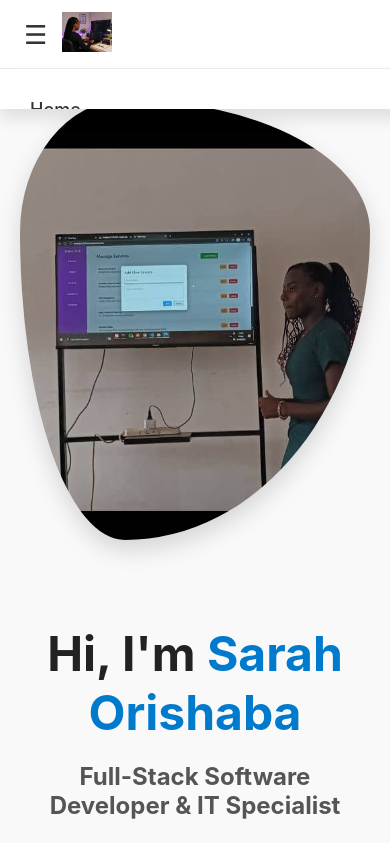
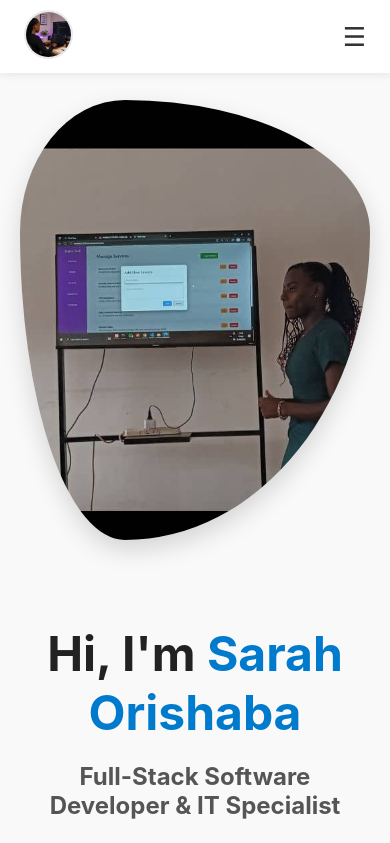
Before and after one commit to sarah-778/My_Portifolio, a React (Create React App) app: page / in a window 390 px wide. Shown: the top 843 px of the page. Built offline with nearby package versions, Linux system fonts and the light colour scheme.

Commit message:
Make logo circular and fix menu and hamburger positioning

```diff
--- a/src/Components/Navebar/Navebar.js
+++ b/src/Components/Navebar/Navebar.js
@@ -12,24 +12,27 @@ function Navbar() {
   return (
     <nav className="navbar">
       <div className="navbar-container">
-        {/* Hamburger Icon on the Left */}
-        <div className="menu-icon" onClick={toggleMenu}>
-          {isOpen ? "✖" : "☰"}
-        </div>
-
-        {/* Logo */}
+        {/* Logo on the Left */}
         <Link to="/" className="navbar-logo" onClick={closeMenu}>
           <img src={logo} alt="Logo" className="logo-image" />
         </Link>
 
-        {/* Nav Links */}
-        <ul className={isOpen ? "nav-links active" : "nav-links"}>
+        {/* Nav Links & Hamburger placed near Contact */}
+        <div className={`nav-menu-wrapper ${isOpen ? "active" : ""}`}>
+          <ul className="nav-links">
             <li><Link to="/" onClick={closeMenu}>Home</Link></li>
             <li><Link to="/about" onClick={closeMenu}>About Me</Link></li>
             <li><Link to="/projects" onClick={closeMenu}>Projects</Link></li>
             <li><Link to="/services" onClick={closeMenu}>Services</Link></li>
+            {/* Contact link placed right before the hamburger */}
             <li><Link to="/contact" onClick={closeMenu}>Contact</Link></li>
           </ul>
+        </div>
+
+        {/* Hamburger Icon positioned near/before Contact on mobile */}
+        <div className="menu-icon" onClick={toggleMenu}>
+          {isOpen ? "✖" : "☰"}
+        </div>
       </div>
     </nav>
   );
--- a/src/Components/Navebar/navebar.css
+++ b/src/Components/Navebar/navebar.css
@@ -1,4 +1,3 @@
-/* General Navbar Styles */
 .navbar {
   position: fixed;
   top: 0;
@@ -13,21 +12,24 @@
   display: flex;
   align-items: center;
   justify-content: space-between;
-  padding: 12px 24px;
+  padding: 10px 24px;
   max-width: 1200px;
   margin: 0 auto;
 }
 
+/* Make the logo perfectly circular */
 .navbar-logo .logo-image {
-  height: 40px;
-  width: auto;
-  object-fit: contain;
+  height: 45px;
+  width: 45px;
+  border-radius: 50%;
+  object-fit: cover;
+  border: 2px solid #eaeaea;
 }
 
 .nav-links {
   display: flex;
   list-style: none;
-  gap: 30px;
+  gap: 25px;
   align-items: center;
   margin: 0;
 }
@@ -49,55 +51,40 @@
   cursor: pointer;
   display: none;
   color: #333333;
-  user-select: none;
 }
 
-/* Mobile Responsiveness (Screens 768px and below) */
+/* Mobile Responsive Styling */
 @media screen and (max-width: 768px) {
   .menu-icon {
     display: block;
-    order: 1; /* Places the hamburger icon on the left */
   }
 
-  .navbar-logo {
-    order: 2; /* Places the logo next to it */
-    margin-right: auto;
-    margin-left: 15px;
-  }
-
-  .nav-links {
+  .nav-menu-wrapper {
     position: absolute;
     top: 100%;
     left: 0;
     width: 100%;
     background-color: #ffffff;
+    max-height: 0;
+    overflow: hidden;
+    transition: max-height 0.3s ease-in-out;
+    box-shadow: 0 10px 15px rgba(0, 0, 0, 0.1);
+  }
+
+  .nav-menu-wrapper.active {
+    max-height: 350px;
+  }
+
+  .nav-links {
     flex-direction: column;
     align-items: flex-start;
     padding: 20px 30px;
-    box-shadow: 0 10px 15px rgba(0, 0, 0, 0.1);
-    max-height: 0;
-    overflow: hidden;
-    transition: max-height 0.3s ease-in-out, padding 0.3s ease;
-    border-top: 1px solid #eaeaea;
-  }
-
-  .nav-links.active {
-    max-height: 350px; /* Expands smoothly on mobile */
+    gap: 15px;
   }
 
   .nav-links li {
     width: 100%;
-    padding: 10px 0;
     border-bottom: 1px solid #f2f2f2;
-  }
-
-  .nav-links li:last-child {
-    border-bottom: none;
-  }
-
-  .nav-links a {
-    display: block;
-    width: 100%;
-    font-size: 18px;
+    padding-bottom: 8px;
   }
 }
```
Lines whose indentation alone changed are shown as unchanged.
